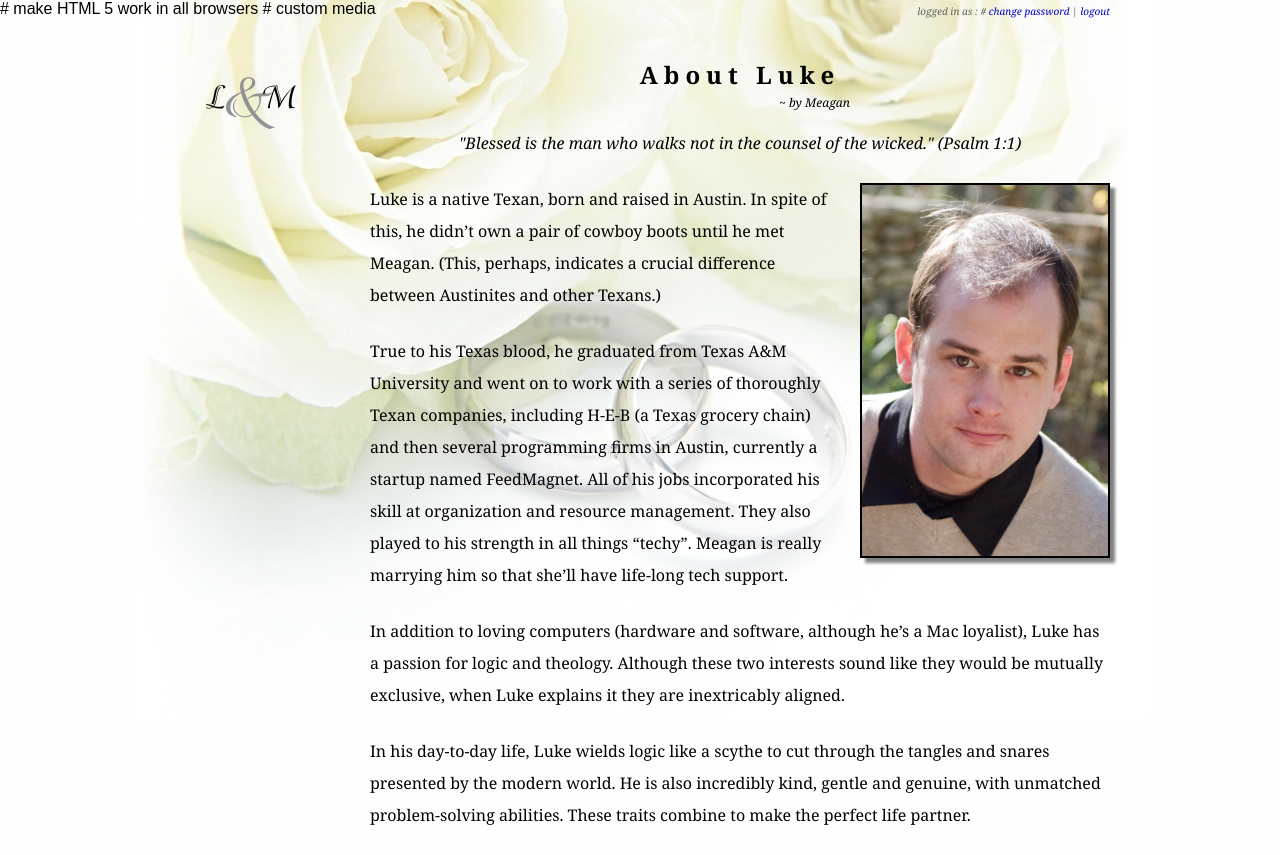
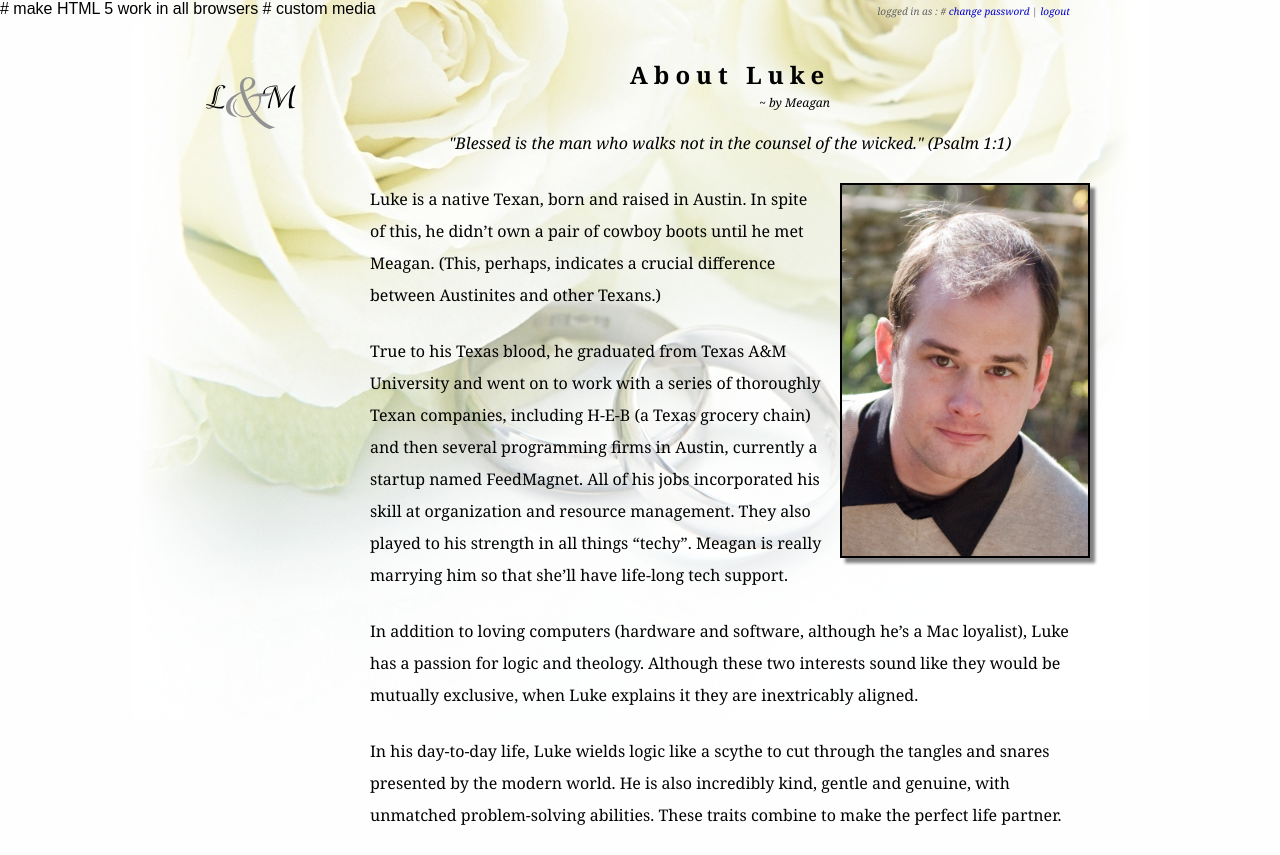
Before and after one commit to lukesneeringer/personal, a Python web app: template wedding/static/templates/static/about-luke.html in a window 1280 px wide. Run offline with Jinja, Linux system fonts and the light colour scheme; the template is opened without the code that fills it, so the values that code supplies are empty.

Commit message:
Pushing content down to 720px

```diff
--- a/wedding/static/static/css/global.css
+++ b/wedding/static/static/css/global.css
@@ -78,7 +78,7 @@ nav a img {
     margin-top: 16px;
     margin-left: 220px;
     position: relative;
-    width: 740px;
+    width: 720px;
 }
 
 #content > h1 {
@@ -146,7 +146,7 @@ footer {
     font-style: italic;
     position: fixed;
     text-align: right;
-    width: 960px;
+    width: 920px;
 }
 
 /* forms */
```
